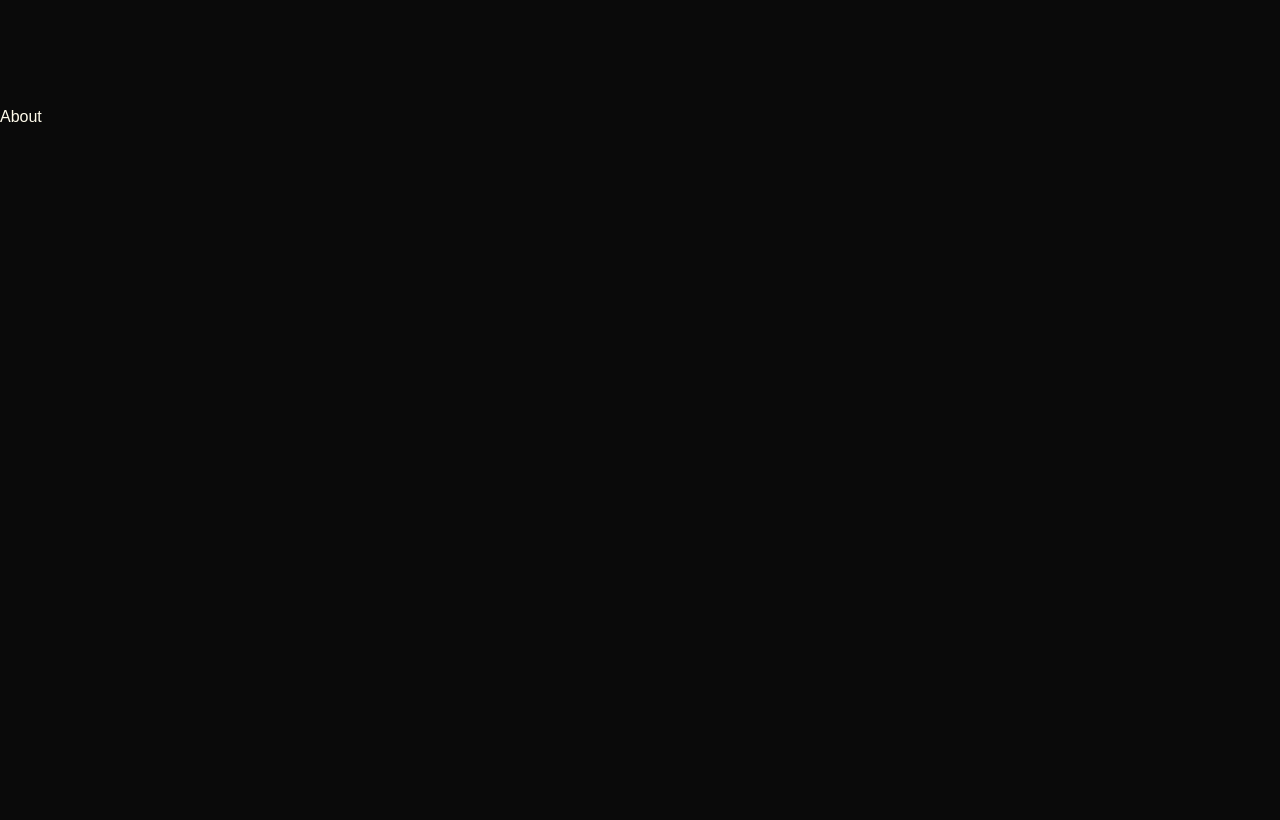
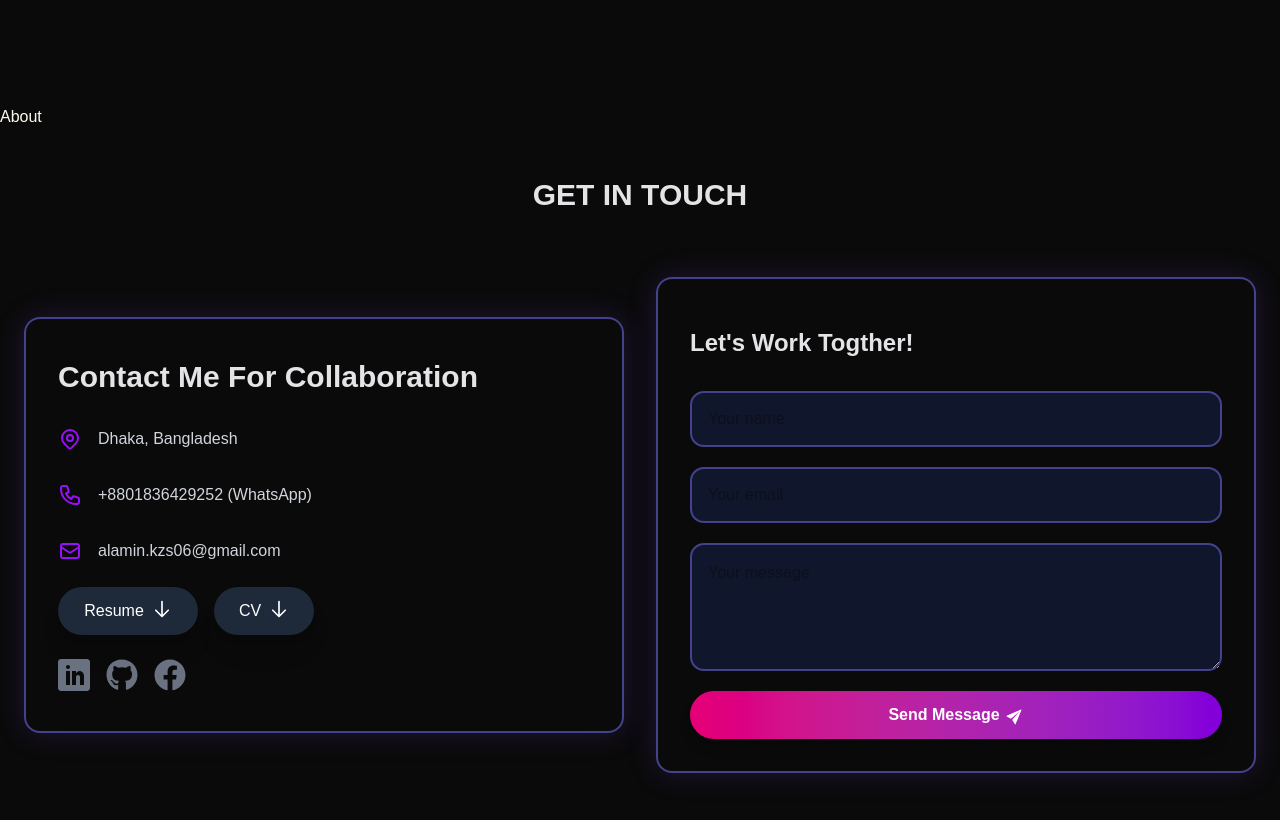
Before and after one commit to alamin6688/alamin-portfolio, a React (Vite) app: page / in a window 1280 px wide. Shown: the part 560-1380 px from the top of the page. Before the commit the page ends 800 px from the top, so only its background shows below. Built offline with nearby package versions, Linux system fonts and the light colour scheme.

Commit message:
Contact Section Added

```diff
--- a/package.json
+++ b/package.json
@@ -18,6 +18,7 @@
     "radix-ui": "^1.4.3",
     "react": "^19.1.1",
     "react-dom": "^19.1.1",
+    "react-icons": "^5.5.0",
     "react-simple-typewriter": "^4.0.4",
     "tailwind-merge": "^3.3.1",
     "tailwindcss": "^4.1.14"
--- a/src/Homepage/homepage.tsx
+++ b/src/Homepage/homepage.tsx
@@ -1,5 +1,6 @@
 import Navbar from "@/components/Navbar";
 import About from "@/Modules/About/About";
+import Contact from "@/Modules/Contact/Contact";
 import Hero from "@/Modules/Hero/hero";
 
 
@@ -9,6 +10,7 @@ const Homepage = () => {
       <Navbar />
       <Hero />
       <About/>
+      <Contact/>
     </>
   );
 };
--- /dev/null
+++ b/src/Modules/Contact/Contact.tsx
@@ -0,0 +1,205 @@
+import { FaFacebook, FaGithub } from "react-icons/fa";
+import { ImLinkedin } from "react-icons/im";
+import { IoIosSend } from "react-icons/io";
+
+const Contact = () => {
+  return (
+    <section id="contact">
+      <div className="max-w-screen-2xl px-6 w-full pt-4 pb-16 md:pb-20 mx-auto">
+        <h1 className="text-2xl md:text-3xl font-extrabold text-center uppercase py-6 md:py-8 lg:pb-16 text-zinc-200">
+          Get In Touch
+        </h1>
+        <div className="flex flex-col gap-8 md:flex-row items-center justify-center">
+          <div className="md:w-1/2 border-2 border-[#45428d] rounded-2xl px-4 md:px-6 lg:px-8 py-8 md:py-10 shadow-[0_0_30px_rgba(127,72,230,0.2)] w-full" data-aos="zoom-out-right" data-aos-duration="2000">
+            <h1 className="text-2xl font-semibold text-zinc-200 lg:text-3xl capitalize text-center md:text-left">
+              Contact me for collaboration
+            </h1>
+
+            <div className="mt-6 space-y-8 md:mt-8">
+              <p className="flex items-start -mx-2">
+                <svg
+                  xmlns="http://www.w3.org/2000/svg"
+                  className="w-6 h-6 mx-2 text-purple-600"
+                  fill="none"
+                  viewBox="0 0 24 24"
+                  stroke="currentColor"
+                  strokeWidth="2"
+                >
+                  <path
+                    strokeLinecap="round"
+                    strokeLinejoin="round"
+                    d="M17.657 16.657L13.414 20.9a1.998 1.998 0 01-2.827 0l-4.244-4.243a8 8 0 1111.314 0z"
+                  />
+                  <path
+                    strokeLinecap="round"
+                    strokeLinejoin="round"
+                    d="M15 11a3 3 0 11-6 0 3 3 0 016 0z"
+                  />
+                </svg>
+                <span className="mx-2 text-gray-300 truncate max-w-[12rem] md:max-w-xs lg:max-w-md">
+                  Dhaka, Bangladesh
+                </span>
+              </p>
+
+              <p className="flex items-start -mx-2">
+                <svg
+                  xmlns="http://www.w3.org/2000/svg"
+                  className="w-6 h-6 mx-2 text-purple-600"
+                  fill="none"
+                  viewBox="0 0 24 24"
+                  stroke="currentColor"
+                  strokeWidth="2"
+                >
+                  <path
+                    strokeLinecap="round"
+                    strokeLinejoin="round"
+                    d="M3 5a2 2 0 012-2h3.28a1 1 0 01.948.684l1.498 4.493a1 1 0 01-.502 1.21l-2.257 1.13a11.042 11.042 0 005.516 5.516l1.13-2.257a1 1 0 011.21-.502l4.493 1.498a1 1 0 01.684.949V19a2 2 0 01-2 2h-1C9.716 21 3 14.284 3 6V5z"
+                  />
+                </svg>
+                <span className="mx-2 text-gray-300 truncate max-w-[12rem] md:max-w-xs lg:max-w-md">
+                  +8801836429252 (WhatsApp)
+                </span>
+              </p>
+
+              <p className="flex items-start -mx-2">
+                <svg
+                  xmlns="http://www.w3.org/2000/svg"
+                  className="w-6 h-6 mx-2 text-purple-600"
+                  fill="none"
+                  viewBox="0 0 24 24"
+                  stroke="currentColor"
+                  strokeWidth="2"
+                >
+                  <path
+                    strokeLinecap="round"
+                    strokeLinejoin="round"
+                    d="M3 8l7.89 5.26a2 2 0 002.22 0L21 8M5 19h14a2 2 0 002-2V7a2 2 0 00-2-2H5a2 2 0 00-2 2v10a2 2 0 002 2z"
+                  />
+                </svg>
+                <span className="mx-2 text-gray-300 truncate max-w-[12rem] md:max-w-xs lg:max-w-md">
+                  alamin.kzs06@gmail.com
+                </span>
+              </p>
+            </div>
+
+            <div className="flex items-center justify-start gap-4 w-full mt-4 md:mt-6">
+              <ul className="flex items-center justify-center space-x-4">
+                <li>
+                  <a
+                    href="https://drive.google.com/file/d/1UEylT5h3rivwBGprB97GWHwp0XMOdy_i/view?usp=sharing"
+                    target="_blank"
+                  >
+                    <button className="flex justify-center gap-2 bg-gray-800 px-3 py-3 rounded-full text-white shadow-xl hover:bg-gray-900 hover:scale-105 duration-500 w-[140px]">
+                      Resume
+                      <svg
+                        xmlns="http://www.w3.org/2000/svg"
+                        fill="none"
+                        viewBox="0 0 24 24"
+                        strokeWidth="2"
+                        stroke="currentColor"
+                        className="w-5 h-5 animate-bounce-slow"
+                      >
+                        <path
+                          strokeLinecap="round"
+                          strokeLinejoin="round"
+                          d="M19.5 13.5 12 21m0 0-7.5-7.5M12 21V3"
+                        ></path>
+                      </svg>
+                    </button>
+                  </a>
+                </li>
+                <li>
+                  <a
+                    href="https://drive.google.com/file/d/1wkeanCJbqCWDxVrtoFxfe3Cqd5AjBV0b/view?usp=sharing"
+                    target="_blank"
+                  >
+                    <button className="flex justify-center gap-2 bg-gray-800 px-3 py-3 rounded-full text-white shadow-xl hover:bg-gray-900 hover:scale-105 duration-500 w-[100px]">
+                      CV
+                      <svg
+                        xmlns="http://www.w3.org/2000/svg"
+                        fill="none"
+                        viewBox="0 0 24 24"
+                        strokeWidth="2"
+                        stroke="currentColor"
+                        className="w-5 h-5 animate-bounce-slow"
+                      >
+                        <path
+                          strokeLinecap="round"
+                          strokeLinejoin="round"
+                          d="M19.5 13.5 12 21m0 0-7.5-7.5M12 21V3"
+                        ></path>
+                      </svg>
+                    </button>
+                  </a>
+                </li>
+              </ul>
+            </div>
+            <div className="flex items-center justify-start gap-4 w-full mt-6">
+              <ul className="flex items-center justify-center space-x-4">
+                <li>
+                  <a
+                    href="https://www.linkedin.com/in/fuade-hasan-alamin"
+                    target="_blank"
+                    className="text-gray-500 hover:text-gray-900 dark:hover:text-white dark:text-gray-400"
+                  >
+                    <ImLinkedin className="w-8 h-8" />
+                  </a>
+                </li>
+                <li>
+                  <a
+                    href="https://github.com/alamin6688"
+                    target="_blank"
+                    className="text-gray-500 hover:text-gray-900 dark:hover:text-white dark:text-gray-400"
+                  >
+                    <FaGithub className="w-8 h-8" />
+                  </a>
+                </li>
+                <li>
+                  <a
+                    href="https://www.facebook.com/fuade.hasan.alamin.06"
+                    target="_blank"
+                    className="text-gray-500 hover:text-gray-900 dark:hover:text-white dark:text-gray-400"
+                  >
+                    <FaFacebook className="w-8 h-8" />
+                  </a>
+                </li>
+              </ul>
+            </div>
+          </div>
+          <div className="pt-12 lg:w-1/2 w-full lg:mt-0 border-2 border-[#45428d] rounded-2xl p-8 shadow-[0_0_30px_rgba(127,72,230,0.2)]"data-aos="zoom-out-left" data-aos-duration="2000">
+            <div className="flex flex-col md:flex-row items-center justify-between">
+              <h2 className="text-2xl font-semibold text-zinc-200 ">
+                Let's Work Togther!
+              </h2>
+            </div>
+            <form className="mt-8 space-y-5">
+              <input
+                type="text"
+                placeholder="Your name"
+                className="block w-full bg-[#10172D] h-14 px-4 border-2 border-[#45428d] rounded-xl focus:outline-none focus:border-2 focus:border-[#7F48E6]"
+              />
+              <input
+                type="email"
+                placeholder="Your email"
+                className="block w-full bg-[#10172D] h-14 px-4 border-2 border-[#45428d] rounded-xl focus:outline-none focus:border-2 focus:border-[#7F48E6]"
+              />
+              <textarea
+                placeholder="Your message"
+                className="block w-full bg-[#10172D] h-32 px-4 py-4 border-2 border-[#45428d] rounded-xl focus:outline-none focus:border-2 focus:border-[#7F48E6]"
+              ></textarea>
+
+              <button className="w-full bg-gradient-to-r from-pink-600 to-purple-700 hover:from-pink-600 hover:to-purple-700 text-white font-semibold py-3 px-6 rounded-full shadow-lg transform hover:scale-105 transition duration-300 ease-in-out btn">
+                <span className="flex items-center justify-center gap-1">
+                  Send Message
+                  <IoIosSend className="text-xl mt-1" />
+                </span>
+              </button>
+            </form>
+          </div>
+        </div>
+      </div>
+    </section>
+  );
+};
+
+export default Contact;
```
Also changed, not shown: 1 other file (tests, documents, lock files or other folders).
